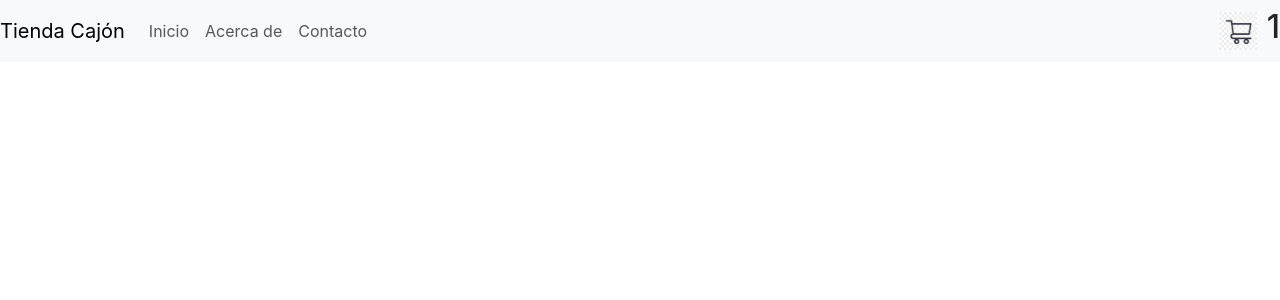
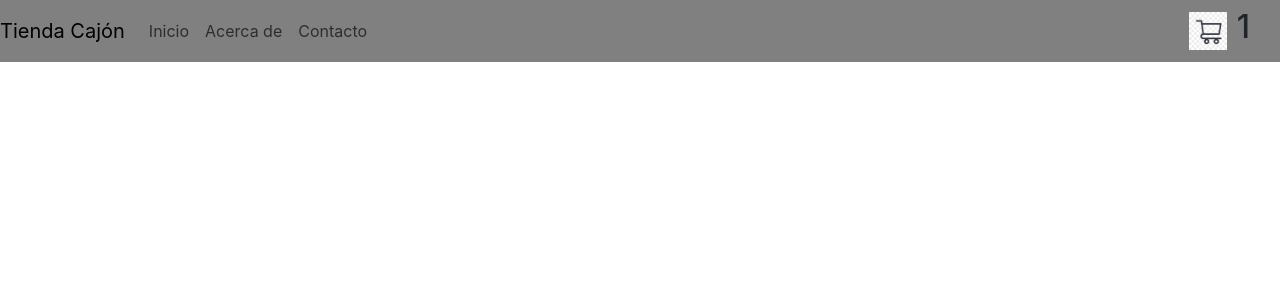
Before and after one commit to Spooicrab/Preentrega1, a React (Create React App) app: page / in a window 1280 px wide. Shown: the top 300 px of the page. Built offline with nearby package versions, Linux system fonts and the light colour scheme.

Commit message:
estilos arreglados

```diff
--- a/src/Components/navbar/navbar.css
+++ b/src/Components/navbar/navbar.css
@@ -1,3 +1,5 @@
 .navbar {
-  background-color: aquamarine;
+  background-color: grey !important;
+  align-items: center;
+  padding-right: 30px;
 }
```
